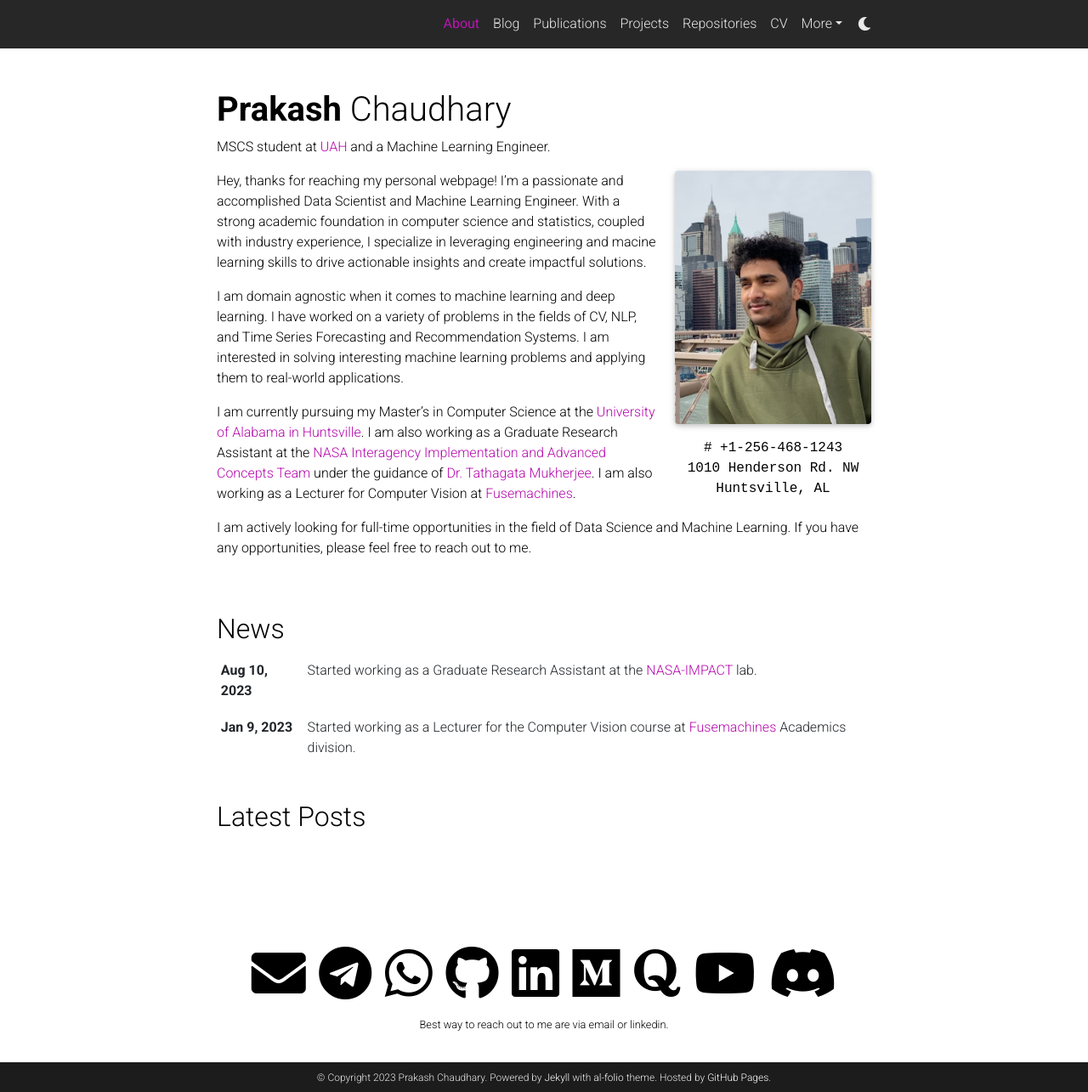
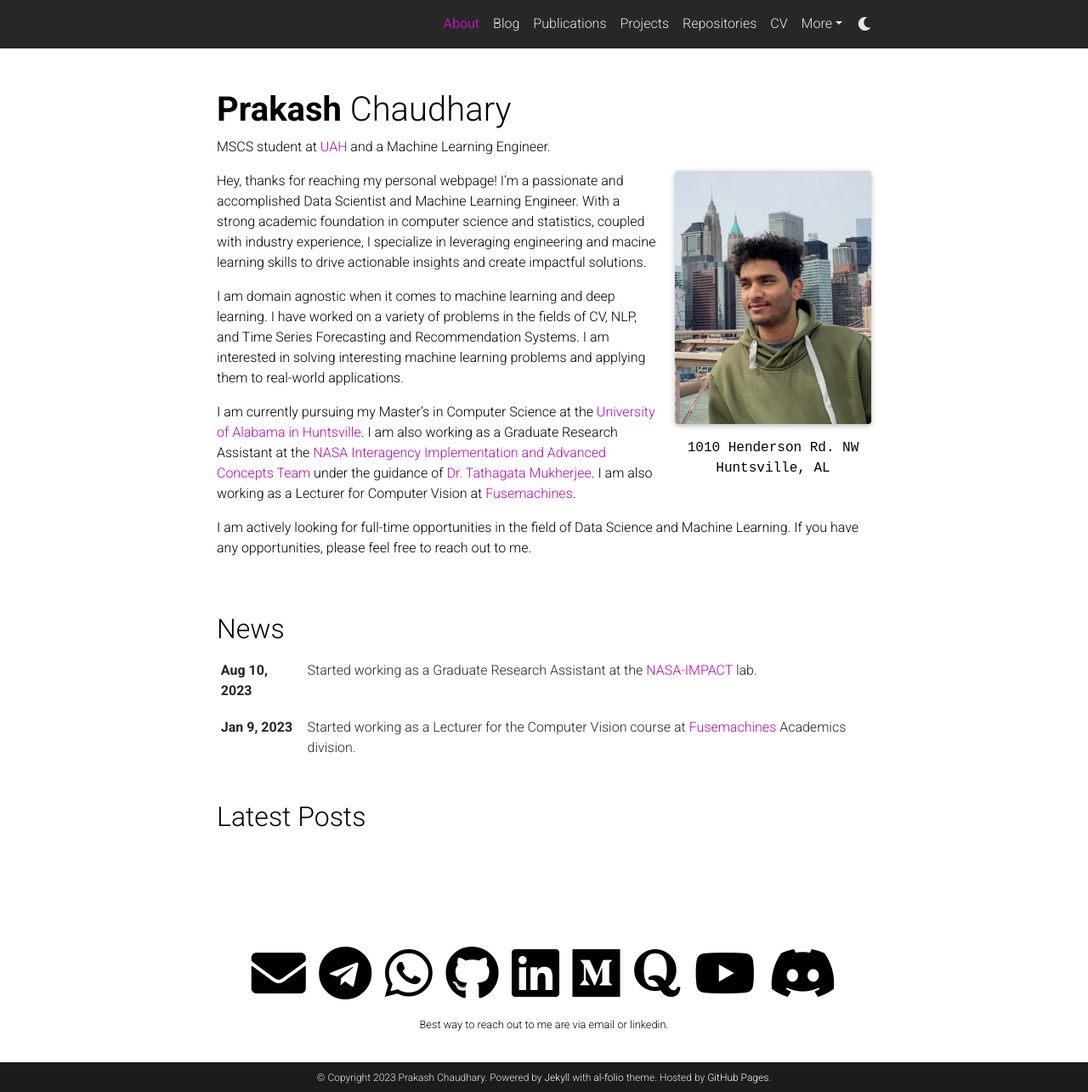
Before and after one commit to connectwithprakash/connectwithprakash.github.io, a Jekyll site: the page built from _pages/about.md, in a window 1280 px wide and 1285 px high. Shown: the whole window at 85% size. Built offline with Jekyll 4.4.1, drawn with Linux system fonts in a browser that asks for light colours; full-size pictures stand in for the smaller copies a plugin makes; comment, search, counter and statistics services are not loaded; a style sheet for code colours, icons or effects is not loaded.

Commit message:
[Chore]: Remove the phone number info altogether.

```diff
--- a/_pages/about.md
+++ b/_pages/about.md
@@ -10,7 +10,6 @@ profile:
   image_circular: false # crops the image to make it circular
   address: >
     <p style="text-align: center;">
-    # +1-256-468-1243<br>
     1010 Henderson Rd. NW<br>
     Huntsville, AL
     </p>
```
